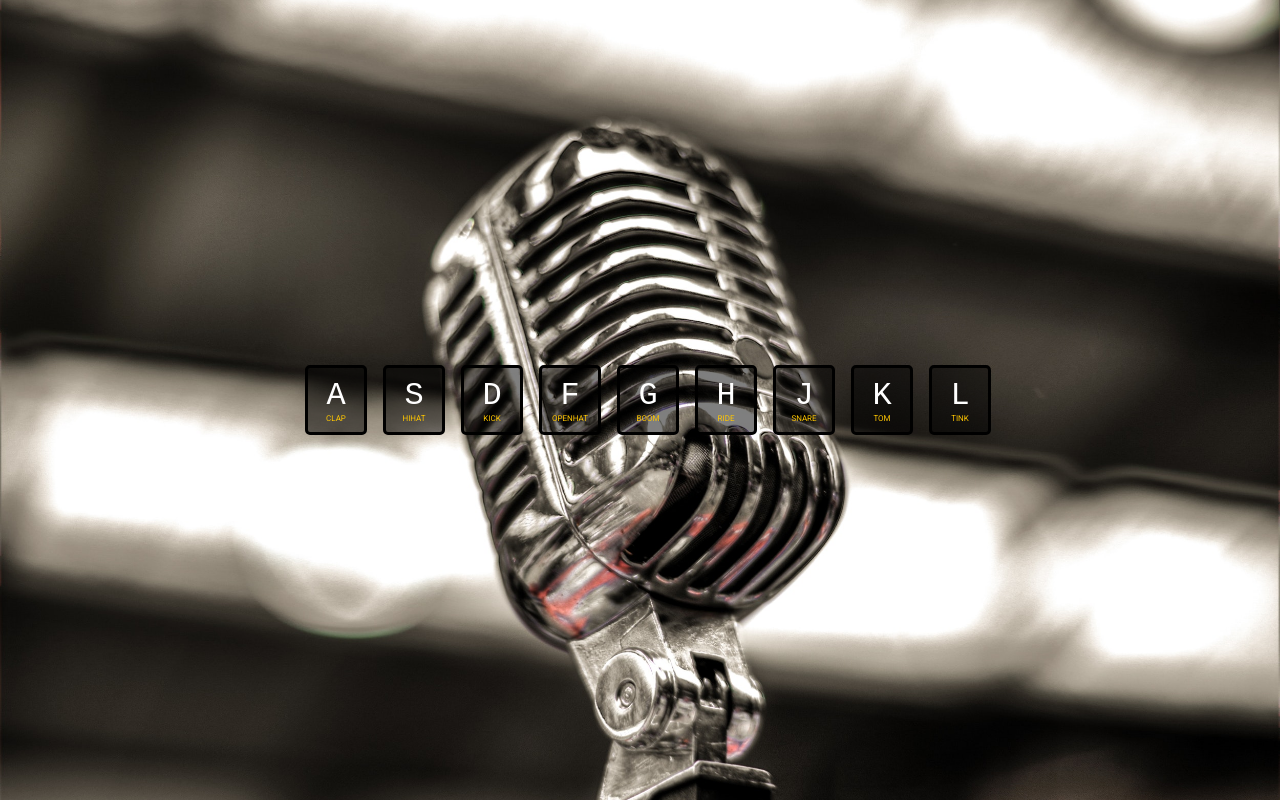
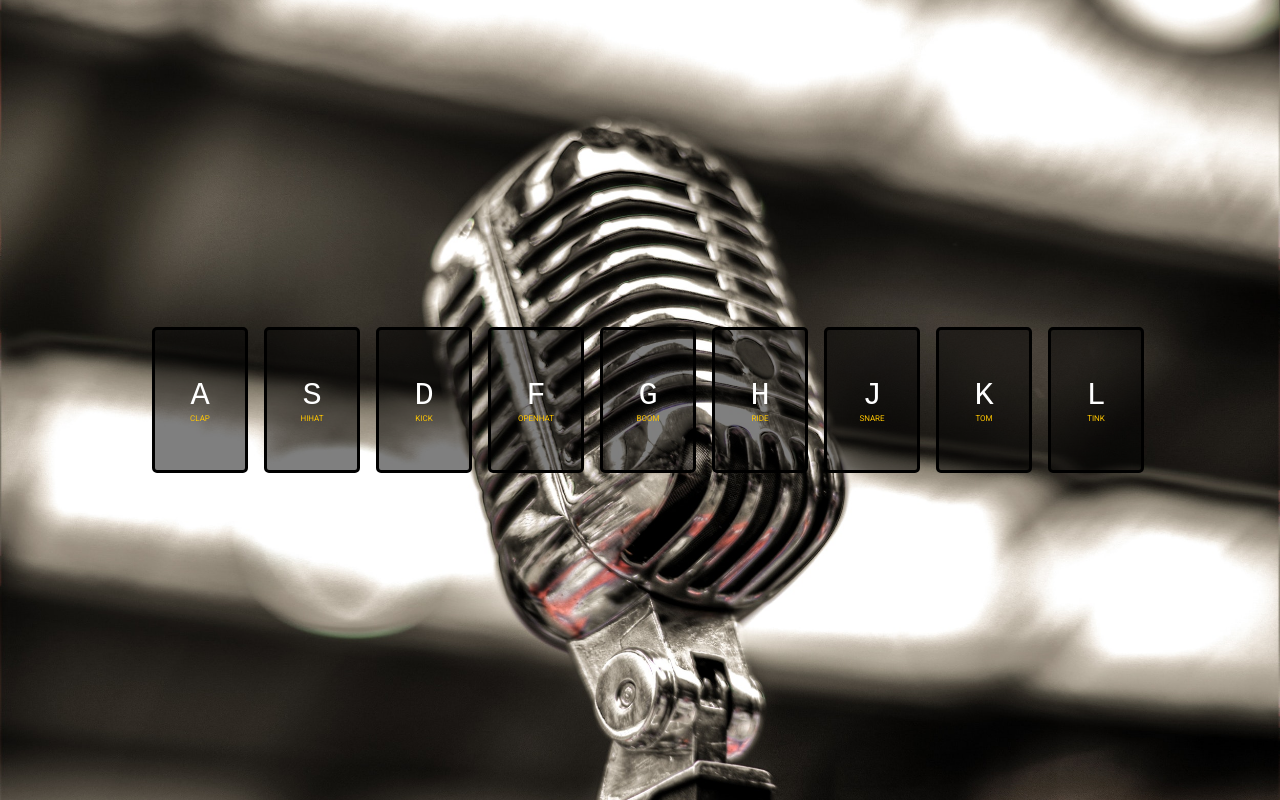
Before and after one commit to breeg554/Js-Drum, a plain HTML site: page index.html in a window 1280 px wide. Drawn offline with Linux system fonts and the light colour scheme.

Commit message:
poprawa styli

```diff
--- a/css/main.css
+++ b/css/main.css
@@ -20,8 +20,9 @@
     flex-direction: column;
     align-items: center;
     justify-content: center;
-    width: 3.5rem;
-    height: 4rem;
+    width: 90px;
+    height: 140px;
+
     border: 3px solid #000000;
     border-radius: 5px;
     background-color: rgba(0, 0, 0, 0.5);
```
